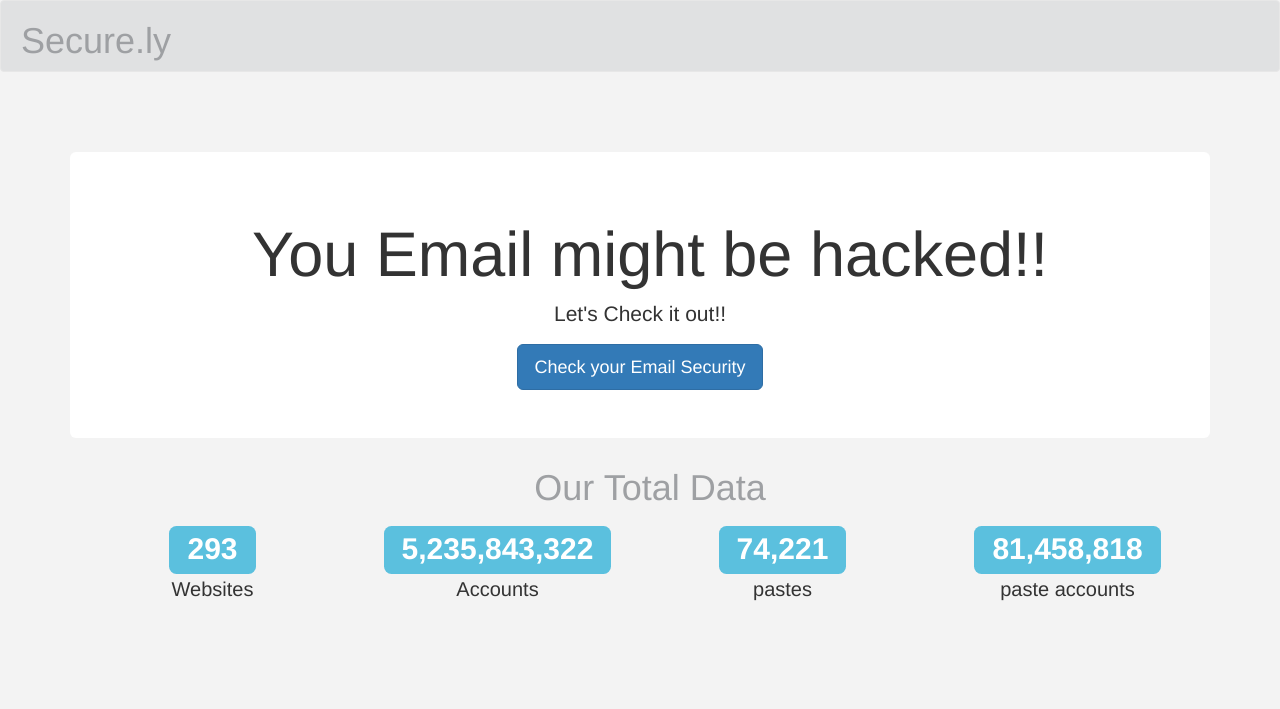
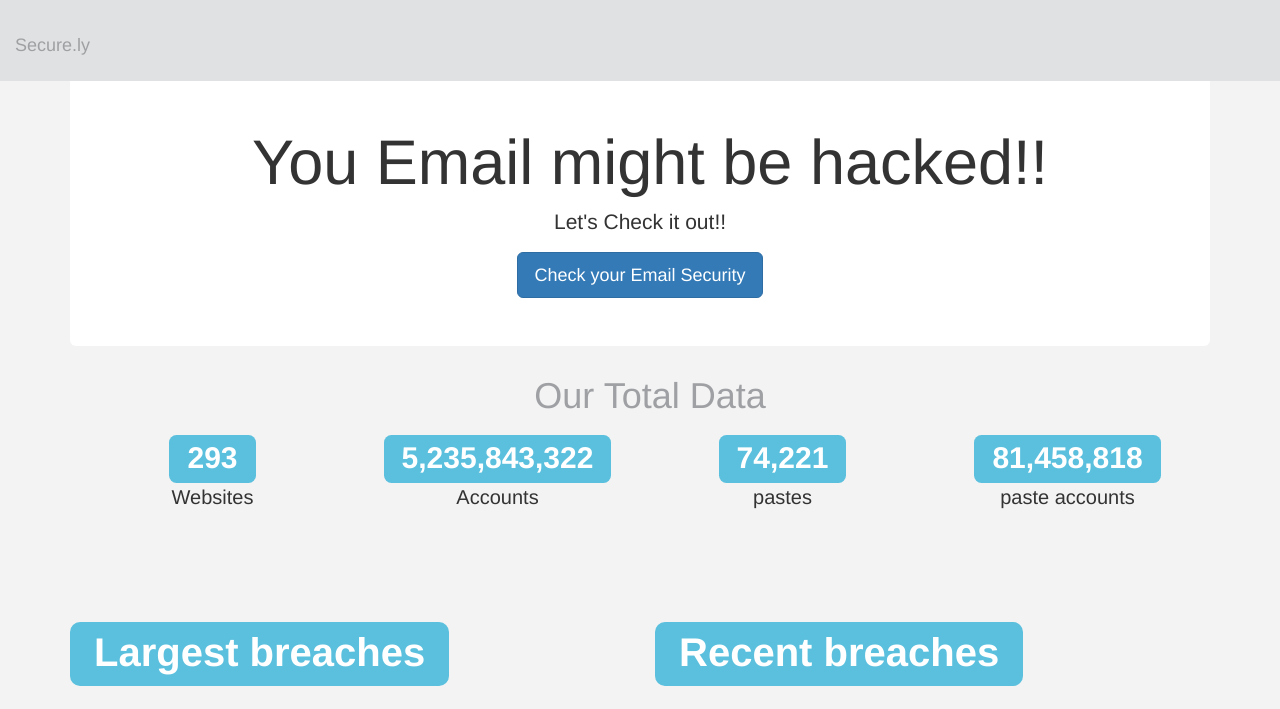
Before and after one commit to sumit-snap/secure.ly, a website: page index.html in a window 1280 px wide. Shown: the top 709 px of the page. Drawn offline with nearby package versions, Linux system fonts and the light colour scheme.

Commit message:
Update index.html

```diff
--- a/index.html
+++ b/index.html
@@ -10,19 +10,17 @@
   <link rel="stylesheet" type="text/css" media="screen" href="styles.css" />
 </head>
     <body id="body1">
-        <nav class="navbar navbar-default ">
-            <div class"container">
-              <!-- Brand and toggle fet frouped for better mobile display-->
-              <div class=" row navbar-header">
-                <div class="col-lg-12">
-                    <h1>Secure.ly</h1>
-                </div>
-              </div>
+        <nav style="background-color: #e0e1e2;" class="navbar  navbar-fixed-top">
+          <div class="container-fluid">
+            <!-- Brand and toggle get grouped for better mobile display -->
+            <div class="navbar-header">
+              <h1 class="navbar-brand"><span class="headingspan">Secure.ly</span></h1>
             </div>
+          </div>
         </nav>
       </br></br></br>
         <div class="container">
-          <div class="jumbotron text-center">
+          <div class="jumbotron text-center box">
               <h1>You Email might be hacked!!</h1>
               <p>Let's Check it out!!</p>
               <button type="button" class="btn btn-primary btn-lg" data-toggle="modal" data-target="#myModal">Check your Email Security</button>
@@ -44,7 +42,7 @@
           <div class="row">
           <div  id="lefttable" class= "col-lg-6 col-sm-12 col-xs-12">
             <h4><span id="datainfo" class="label label-info">Largest breaches</span></h4></br></br>
-            <table class="table table-hover">
+            <table class="table table-hover box">
             <tbody>
             <tr><td><img class="pwnLogo tiny" src="https://haveibeenpwned.com/Content/Images/PwnedLogos/OnlinerSpambot.png" alt="Onliner Spambot logo"></td><td class="pwnCount">711,477,622</td><td class="pwnCompany"><a href="/PwnedWebsites#OnlinerSpambot" data-toggle="modal" data-target="#pwnedCompanyOverview" data-pwned="OnlinerSpambot" data-remote="false">Onliner Spambot accounts</a></td></tr>
             <tr><td><img class="pwnLogo tiny" src="https://haveibeenpwned.com/Content/Images/PwnedLogos/ExploitIn.svg" alt="Exploit.In logo"></td><td class="pwnCount">593,427,119</td><td class="pwnCompany"><a href="/PwnedWebsites#ExploitIn" data-toggle="modal" data-target="#pwnedCompanyOverview" data-pwned="ExploitIn" data-remote="false">Exploit.In accounts</a></td></tr>
@@ -61,7 +59,7 @@
             </div>
           <div id="righttable" class="col-lg-6 col-sm-12 col-xs-12">
                 <h4><span id="datainfo" class="label label-info">Recent breaches</span></h4></br></br>
-                <table class="table table-hover">
+                <table class="table table-hover box">
                 <tbody>
                 <tr><td><img class="pwnLogo tiny" src="https://haveibeenpwned.com/Content/Images/PwnedLogos/Pemiblanc.svg" alt="Pemiblanc logo"></td><td class="pwnCount">110,964,206</td><td class="pwnCompany"><a href="/PwnedWebsites#Pemiblanc" data-toggle="modal" data-target="#pwnedCompanyOverview" data-pwned="Pemiblanc" data-remote="false">Pemiblanc accounts</a></td></tr>
                 <tr><td><img class="pwnLogo tiny" src="https://haveibeenpwned.com/Content/Images/PwnedLogos/Yatra.svg" alt="Yatra logo"></td><td class="pwnCount">5,033,997</td><td class="pwnCompany"><a href="/PwnedWebsites#Yatra" data-toggle="modal" data-target="#pwnedCompanyOverview" data-pwned="Yatra" data-remote="false">Yatra accounts</a></td></tr>
```
